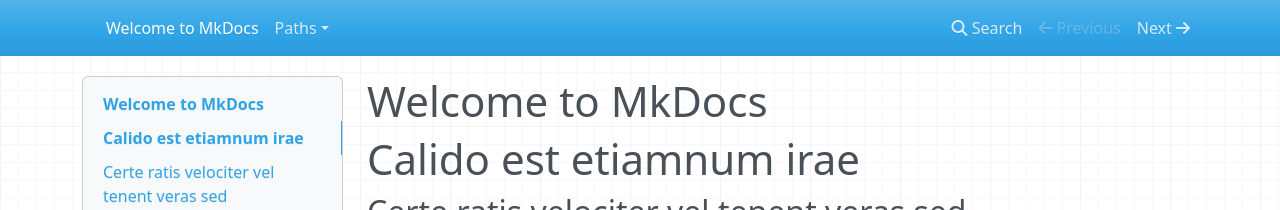
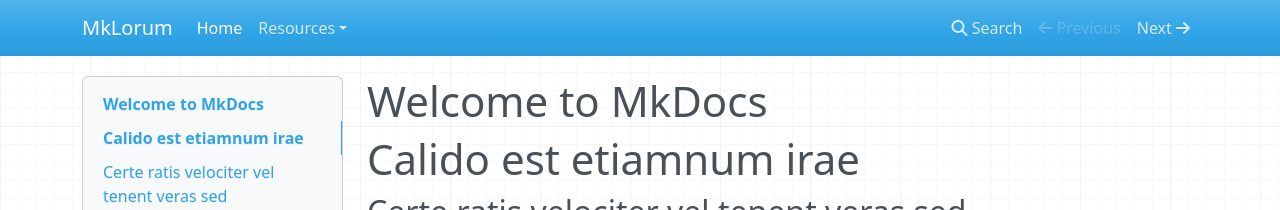
Before and after one commit to yzats/mkdocs_api_test, an MkDocs documentation site: the page built from docs/index.md, in a window 1280 px wide. Shown: the top 210 px of the page. Built offline with MkDocs 1.6.1, drawn with Linux system fonts in a browser that asks for light colours; nearby versions of some CDN libraries; old or Windows-style settings are respelled for this version of MkDocs; part of the change alters nothing that is shown.

Commit message:
Update mkdocs.yml

```diff
--- a/mkdocs.yml
+++ b/mkdocs.yml
@@ -1,5 +1,5 @@
-#site_name: MkLorum
-#pages:
-#- [index.md, Home]
-#- ['paths/system.md',   'Resources',    'System']
-#- ['paths/users.md',    'Resources',    'Users']
+site_name: MkLorum
+pages:
+- [index.md, Home]
+- ['paths/system.md',   'Resources',    'System']
+- ['paths/users.md',    'Resources',    'Users']
```
